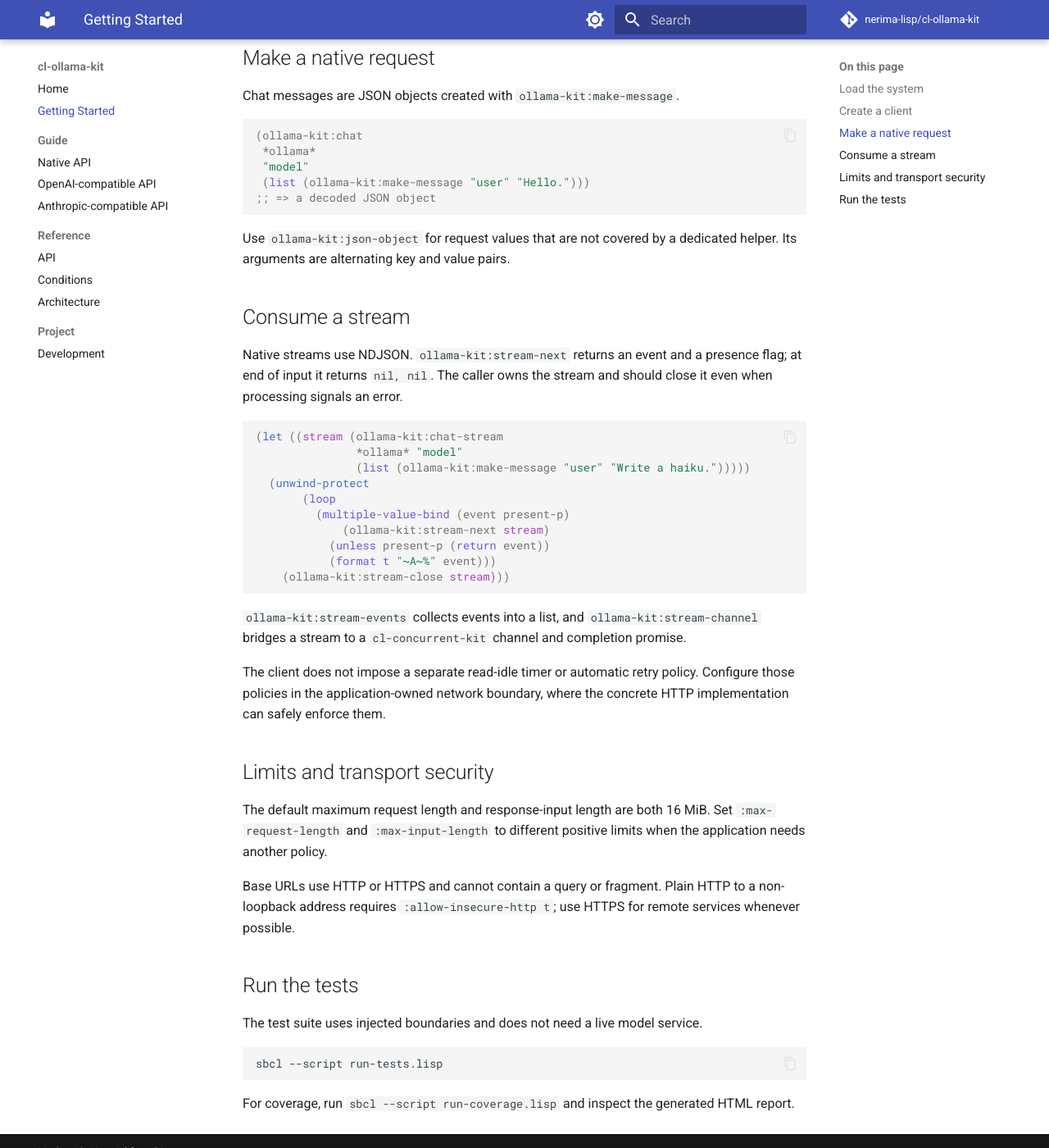
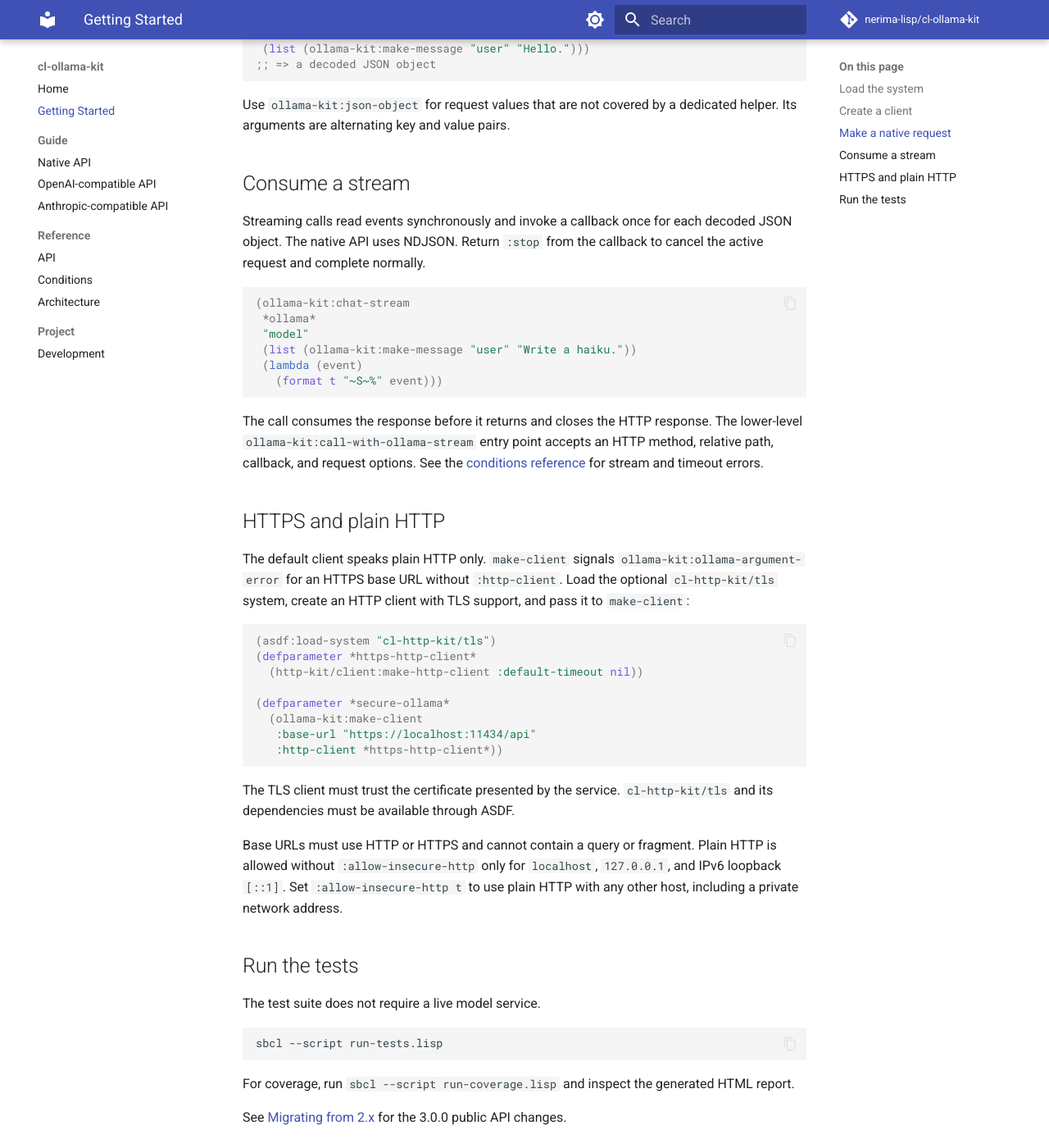
Before and after one commit to nerima-lisp/cl-ollama-kit, an MkDocs documentation site: the page built from docs/src/getting-started.md, in a window 1280 px wide and 1400 px high, scrolled down 1217 px. Shown: the whole window at 82% size. Built offline with MkDocs 1.6.1 and Material for MkDocs 9.7.7, drawn with Linux system fonts in a browser that asks for light colours; comment, search, counter and statistics services are not loaded; some of the changed text lies outside the part shown.

Commit message:
Document 3.0.0 client and streaming APIs

````diff
--- a/docs/src/getting-started.md
+++ b/docs/src/getting-started.md
@@ -1,17 +1,14 @@
 # Getting started
 
-This page takes a checkout from system loading to a first request. The examples
-use package-qualified exported symbols and assume that
-`application-network-boundary` is a boundary supplied by the application.
+Load the system through ASDF, create a client, and send requests to the local
+Ollama service. This guide uses exported, package-qualified symbols.
 
 ## Load the system
 
-Load `cl-ollama-kit` version 2.0.0 through ASDF. Its four runtime dependencies
-are declared by `cl-ollama-kit.asd`: `cl-boundary-kit`, `cl-codec-kit`,
-`cl-concurrent-kit`, and `cl-json-kit`.
-
-The test system additionally depends on `cl-weave` 1.3.0 for executable tests
-and coverage instrumentation; it is not part of the runtime dependency set.
+Load `cl-ollama-kit` through ASDF. Its runtime dependencies include
+`cl-http-kit/client`, `cl-http-message-kit`, `cl-sse-kit`, `cl-codec-kit`,
+`cl-concurrent-kit`, and `cl-json-kit`. TLS support is optional and is not a
+runtime dependency of `cl-ollama-kit`.
 
 ```lisp
 (asdf:load-system "cl-ollama-kit")
@@ -24,38 +21,34 @@ environment:
 nix develop
 ```
 
-The standalone test and coverage runners initialize a local ASDF source
-registry for this checkout and nearby `nerima-lisp` source checkouts when
-their `.asd` files are present. When loading the system from another REPL,
-make those systems discoverable through ASDF first; the Nix shell remains the
-source of truth for the pinned development environment.
+When loading the system from another REPL, make the checkout and its ASDF
+dependencies discoverable through ASDF first.
 
 ## Create a client
 
-`ollama-kit:make-client` requires a network boundary. The default native base
-URL is `http://localhost:11434/api`; pass `:base-url` when the service is
-located elsewhere.
+`ollama-kit:make-client` creates an HTTP client when `:http-client` is omitted.
+Its default base URL is `http://localhost:11434/api`.
 
 ```lisp
 (defparameter *ollama*
   (ollama-kit:make-client
-   :base-url "http://localhost:11434/api"
-   :network-boundary application-network-boundary))
+   :base-url "http://localhost:11434/api"))
 ```
 
-The client accepts `:headers`, `:timeout`, `:api-key`,
-`:max-input-length`, and `:max-request-length`. An API key is sent as a Bearer
-authorization value. Do not combine `:api-key` with an explicit Authorization
-header.
+Pass `:http-client` to use a caller-created `http-kit/client:http-client`.
+Client options also include `:headers`, `:api-key`, `:timeout`,
+`:response-timeout`, `:idle-timeout`, `:max-input-length`,
+`:max-request-length`, and `:allow-insecure-http`. The defaults for response
+and idle timeouts apply to streams. Stream endpoints accept per-call
+`:response-timeout` and `:idle-timeout` overrides.
 
-If a request omits `:timeout`, the client default is passed to the network
-boundary. An explicit `:timeout nil` disables that client default for the
-request. The boundary owns actual deadline enforcement and socket behavior;
-close a returned stream with `stream-close` when the application cancels it.
+The client sends an API key as a Bearer authorization value. Do not combine
+`:api-key` with an explicit Authorization header. The input and request size
+limits default to 16 MiB each.
 
 ## Make a native request
 
-Chat messages are JSON objects created with `ollama-kit:make-message`.
+Create chat messages with `ollama-kit:make-message`:
 
 ```lisp
 (ollama-kit:chat
@@ -70,44 +63,53 @@ dedicated helper. Its arguments are alternating key and value pairs.
 
 ## Consume a stream
 
-Native streams use NDJSON. `ollama-kit:stream-next` returns an event and a
-presence flag; at end of input it returns `nil, nil`. The caller owns the
-stream and should close it even when processing signals an error.
+Streaming calls read events synchronously and invoke a callback once for each
+decoded JSON object. The native API uses NDJSON. Return `:stop` from the
+callback to cancel the active request and complete normally.
 
 ```lisp
-(let ((stream (ollama-kit:chat-stream
-               *ollama* "model"
-               (list (ollama-kit:make-message "user" "Write a haiku.")))))
-  (unwind-protect
-       (loop
-         (multiple-value-bind (event present-p)
-             (ollama-kit:stream-next stream)
-           (unless present-p (return event))
-           (format t "~A~%" event)))
-    (ollama-kit:stream-close stream)))
+(ollama-kit:chat-stream
+ *ollama*
+ "model"
+ (list (ollama-kit:make-message "user" "Write a haiku."))
+ (lambda (event)
+   (format t "~S~%" event)))
 ```
 
-`ollama-kit:stream-events` collects events into a list, and
-`ollama-kit:stream-channel` bridges a stream to a `cl-concurrent-kit` channel
-and completion promise.
+The call consumes the response before it returns and closes the HTTP response.
+The lower-level `ollama-kit:call-with-ollama-stream` entry point accepts an
+HTTP method, relative path, callback, and request options. See the [conditions
+reference](reference/conditions.md) for stream and timeout errors.
 
-The client does not impose a separate read-idle timer or automatic retry
-policy. Configure those policies in the application-owned network boundary,
-where the concrete HTTP implementation can safely enforce them.
+## HTTPS and plain HTTP
 
-## Limits and transport security
+The default client speaks plain HTTP only. `make-client` signals
+`ollama-kit:ollama-argument-error` for an HTTPS base URL without `:http-client`.
+Load the optional `cl-http-kit/tls` system, create an HTTP client with TLS
+support, and pass it to `make-client`:
 
-The default maximum request length and response-input length are both 16 MiB.
-Set `:max-request-length` and `:max-input-length` to different positive
-limits when the application needs another policy.
+```lisp
+(asdf:load-system "cl-http-kit/tls")
+(defparameter *https-http-client*
+  (http-kit/client:make-http-client :default-timeout nil))
 
-Base URLs use HTTP or HTTPS and cannot contain a query or fragment. Plain HTTP
-to a non-loopback address requires `:allow-insecure-http t`; use HTTPS for
-remote services whenever possible.
+(defparameter *secure-ollama*
+  (ollama-kit:make-client
+   :base-url "https://localhost:11434/api"
+   :http-client *https-http-client*))
+```
+
+The TLS client must trust the certificate presented by the service.
+`cl-http-kit/tls` and its dependencies must be available through ASDF.
+
+Base URLs must use HTTP or HTTPS and cannot contain a query or fragment.
+Plain HTTP is allowed without `:allow-insecure-http` only for `localhost`,
+`127.0.0.1`, and IPv6 loopback `[::1]`. Set `:allow-insecure-http t` to use
+plain HTTP with any other host, including a private network address.
 
 ## Run the tests
 
-The test suite uses injected boundaries and does not need a live model service.
+The test suite does not require a live model service.
 
 ```sh
 sbcl --script run-tests.lisp
@@ -115,3 +117,6 @@ sbcl --script run-tests.lisp
 
 For coverage, run `sbcl --script run-coverage.lisp` and inspect the generated
 HTML report.
+
+See [Migrating from 2.x](project/migrating-from-2.x.md) for the 3.0.0 public API
+changes.
--- a/docs/src/guide/anthropic-compatible-api.md
+++ b/docs/src/guide/anthropic-compatible-api.md
@@ -6,16 +6,13 @@ is `http://localhost:11434/v1`.
 
 ## Messages requests
 
-The helper accepts a JSON object body. This keeps the compatibility surface
-open to model, messages, system prompts, tools, vision content, thinking, and
-new fields added by the server.
+The helper accepts a JSON object body. This allows fields for models, messages,
+system prompts, tools, and other values accepted by the service.
 
 ```lisp
 (defparameter *anthropic*
   (ollama-kit:make-anthropic-client
-   :api-key "local-development-key"
-   :headers '(("anthropic-version" . "2023-06-01"))
-   :network-boundary application-network-boundary))
+   :headers '(("anthropic-version" . "2023-06-01"))))
 
 (ollama-kit:anthropic-messages
  *anthropic*
@@ -27,43 +24,48 @@ new fields added by the server.
 ;; => a decoded JSON object
 ```
 
-`anthropic-messages` sends a `POST` request to `/messages`. The optional
-`:timeout` and `:headers` arguments apply to the individual request.
+`anthropic-messages` sends a `POST` request to `/messages`. The per-call
+`:timeout` and `:headers` arguments apply to an individual request.
+`make-anthropic-client` maps `:api-key` to an `X-API-KEY` header.
 
 ## Server-Sent Events
 
-Use `ollama-kit:anthropic-messages-stream` for the streaming form. It forces
-the request's `stream` field to true and decodes the response as
-`text/event-stream`.
+Use `ollama-kit:anthropic-messages-stream` for a streaming request. It forces
+the request's `stream` field to true and consumes the response synchronously.
+The event callback receives each decoded JSON object. Return `:stop` from the
+callback to cancel the active request and complete normally.
 
 ```lisp
-(let ((stream
-        (ollama-kit:anthropic-messages-stream
-         *anthropic*
-         (ollama-kit:json-object
-          "model" "model"
-          "max_tokens" 128
-          "messages"
-          (vector
-           (ollama-kit:make-message "user" "Stream a greeting."))))))
-  (unwind-protect
-       (ollama-kit:stream-events stream)
-    (ollama-kit:stream-close stream)))
+(ollama-kit:anthropic-messages-stream
+ *anthropic*
+ (ollama-kit:json-object
+  "model" "model"
+  "max_tokens" 128
+  "messages"
+  (vector
+   (ollama-kit:make-message "user" "Stream a greeting.")))
+ (lambda (event)
+   (format t "~S~%" event)))
 ```
 
-`ollama-kit:stream-next` returns each decoded SSE event and returns `nil, nil`
-at end of input or after `[DONE]`. The caller owns the returned stream;
-`stream-close` is idempotent and is the client-level cancellation operation.
+Anthropic-compatible streams use Server-Sent Events parsed by `cl-sse-kit`.
+An event must end with a blank line before EOF to be delivered. The HTTP
+response is closed before the streaming call returns. Stream calls accept
+per-call `:timeout`, `:response-timeout`, `:idle-timeout`, `:headers`, and
+`:cancel-token` options.
 
-## Authentication and boundaries
+## Authentication and transport
 
 Pass `:api-key` to `ollama-kit:make-anthropic-client` to add an `X-API-KEY`
 header. Supply `anthropic-version` or other compatibility headers through
-`:headers`. The network boundary remains application-owned, and the client
-does not select a socket or TLS implementation. Request limits, timeout
-behavior, plain-HTTP policy, and retry policy follow the same transport
-contract as the native and OpenAI-compatible clients.
+`:headers`.
 
-See the [API reference](../reference/api.md) for request and response
-ownership and the [conditions reference](../reference/conditions.md) for
-failures.
+The default client speaks plain HTTP. To use HTTPS, create a generic
+`ollama-kit:make-client` with an HTTPS `/v1` base URL and a TLS-enabled
+`:http-client` as described in [Getting started](../getting-started.md).
+The generic constructor sends `:api-key` as a Bearer value, so set
+`X-API-KEY` explicitly through `:headers` when using it for this API.
+Anthropic-compatible endpoint functions accept that client.
+
+See the [API reference](../reference/api.md) for request and response details
+and the [conditions reference](../reference/conditions.md) for failures.
--- a/docs/src/guide/native-api.md
+++ b/docs/src/guide/native-api.md
@@ -3,12 +3,8 @@
 The native helpers target Ollama's `/api` endpoints. A client created by
 `ollama-kit:make-client` defaults to `http://localhost:11434/api` and joins
 relative endpoint paths to that base URL.
-
-## Version 2 contract
-
-Version 2 intentionally removes the legacy native `legacy-embeddings` helper
-and `/api/embeddings` endpoint. Use `embed` for the current JSON-only
-`/api/embed` endpoint. The OpenAI-compatible embeddings helper is unchanged.
+The examples assume `*ollama*` is the client created in [Getting
+started](../getting-started.md).
 
 ## Generation, chat, and embeddings
 
@@ -18,16 +14,14 @@ The main request pairs are:
 - `ollama-kit:chat` and `ollama-kit:chat-stream` call `/chat`.
 - `ollama-kit:embed` calls `/embed`.
 
-Generation accepts prompt-oriented options such as `:suffix`, `:images`,
-`:format`, `:options`, `:system`, `:template`, `:context`, `:raw`, and
-`:think`, as well as `:keep-alive`, `:logprobs`, and `:top-logprobs`. The
-experimental image-generation controls `:width`, `:height`, and `:steps` are
-passed through when supplied.
+Generation accepts `:suffix`, `:images`, `:format`, `:options`, `:system`,
+`:template`, `:context`, `:raw`, `:think`, `:keep-alive`, `:logprobs`,
+`:top-logprobs`, and the experimental image controls `:width`, `:height`, and
+`:steps`. Chat accepts `:tools`, `:format`, `:options`, `:keep-alive`,
+`:think`, `:logprobs`, and `:top-logprobs`.
 
-Chat takes a list or vector of message values and also accepts `:tools`,
-`:format`, `:options`, `:keep-alive`, `:think`, `:logprobs`, and
-`:top-logprobs`. Create messages explicitly so optional fields remain distinct
-from an omitted value:
+Create messages explicitly so optional fields remain distinct from omitted
+fields:
 
 ```lisp
 (ollama-kit:chat
@@ -67,62 +60,63 @@ For structured generation, pass the schema-shaped JSON value through
 
 ## Model lifecycle
 
-The model helpers map directly to the native endpoints:
+The model helpers map to native endpoints:
 
 | Helper | Endpoint | Purpose |
 | --- | --- | --- |
-| `list-models` | `/tags` | List locally available models. |
-| `list-running-models` | `/ps` | List models currently loaded in memory. |
-| `show-model` | `/show` | Return model details. |
-| `create-model` | `/create` | Create a model. |
-| `copy-model` | `/copy` | Copy a model. |
-| `delete-model` | `/delete` | Delete a model. |
-| `pull-model` | `/pull` | Pull a model from a registry. |
-| `push-model` | `/push` | Push a model to a registry. |
-| `version` | `/version` | Return the server version. |
+| `ollama-kit:list-models` | `/tags` | List locally available models. |
+| `ollama-kit:list-running-models` | `/ps` | List models currently loaded in memory. |
+| `ollama-kit:show-model` | `/show` | Return model details. |
+| `ollama-kit:create-model` | `/create` | Create a model. |
+| `ollama-kit:copy-model` | `/copy` | Copy a model. |
+| `ollama-kit:delete-model` | `/delete` | Delete a model. |
+| `ollama-kit:pull-model` | `/pull` | Pull a model from a registry. |
+| `ollama-kit:push-model` | `/push` | Push a model to a registry. |
+| `ollama-kit:version` | `/version` | Return the server version. |
 
-The `create-model`, `pull-model`, and `push-model` families also have streaming
-variants for progress events. `create-model` exposes native options including
-`:from`, `:files`, `:adapters`, `:template`, `:license`, `:system`,
-`:parameters`, `:messages`, `:quantize`, `:renderer`, and `:parser`.
+`create-model`, `pull-model`, and `push-model` also have streaming variants.
+`create-model` accepts `:from`, `:files`, `:adapters`, `:template`, `:license`,
+`:system`, `:parameters`, `:messages`, `:quantize`, `:renderer`, and `:parser`.
 
 ## Blobs
 
 `ollama-kit:blob-exists-p` checks a digest with `HEAD /blobs/{digest}` and
-closes the response before returning. `ollama-kit:push-blob` uploads a string
-or octet vector to the same path with an octet-stream content type. Its
-successful response is returned to the caller, who must close it with
-`ollama-kit:close-http-response`.
+returns true when the server reports it exists. `ollama-kit:push-blob`
+uploads a string or octet vector with an octet-stream content type. It returns
+the successful HTTP response object.
 
 ## Web search and fetch
 
-Ollama Cloud provides `ollama-kit:web-search` for `POST /web_search` and
-`ollama-kit:web-fetch` for `POST /web_fetch`. Configure a native client with
-the Cloud base URL and an API key:
+`ollama-kit:web-search` sends a request to `/web_search` and
+`ollama-kit:web-fetch` sends a request to `/web_fetch`. Both return decoded
+JSON objects. `:max-results` is optional on `web-search` and must be between 1
+and 10. Pass `:api-key` when the service requires authentication.
+
+## Streaming
+
+Native streams use NDJSON. `generate-stream`, `chat-stream`,
+`create-model-stream`, `pull-model-stream`, and `push-model-stream` consume the
+response synchronously. Each callback receives a decoded JSON object. Return
+`:stop` from the callback to cancel the active request and complete normally.
+The final non-empty NDJSON line is delivered at EOF even if it has no trailing
+newline.
 
 ```lisp
-(defparameter *ollama-cloud*
-  (ollama-kit:make-client
-   :base-url "https://ollama.com/api"
-   :api-key ollama-api-key
-   :network-boundary application-network-boundary))
-
-(ollama-kit:web-search *ollama-cloud* "Common Lisp" :max-results 5)
-(ollama-kit:web-fetch *ollama-cloud* "https://example.com/docs")
+(ollama-kit:chat-stream
+ *ollama*
+ "model"
+ (list (ollama-kit:make-message "user" "Write a haiku."))
+ (lambda (event)
+   (format t "~S~%" event)))
 ```
 
-`:max-results` is optional and must be between 1 and 10. These operations
-return decoded JSON objects. See Ollama's [web search and fetch
-documentation](https://docs.ollama.com/capabilities/web-search) for Cloud
-availability and response fields.
+The callback runs in the thread consuming the HTTP response. The HTTP response
+is closed before the streaming call returns. Stream endpoint functions accept
+per-call `:response-timeout`, `:idle-timeout`, and `:cancel-token` options in
+addition to `:timeout` and `:headers`. See the [conditions
+reference](../reference/conditions.md) for timeout, cancellation, and protocol
+errors.
 
-## Stream ownership
-
-Native streams decode independent NDJSON events. Always close a stream from an
-`unwind-protect` or use `ollama-kit:stream-events`, which closes it on normal
-completion, when its optional limit is reached, and when consumption signals
-an error. A stream error includes the decoded event and its one-based input
-line; see the [conditions reference](../reference/conditions.md).
-
-For the lower-level transport entry points and response ownership rules, see
-the [API reference](../reference/api.md).
+`ollama-kit:call-with-ollama-stream` consumes an arbitrary native path using a
+caller-supplied method and event callback. See the [API
+reference](../reference/api.md) for its request options and response behavior.
````
Also changed, not shown: other parts of docs/src/guide/native-api.md (+4 -5 lines), docs/src/guide/openai-compatible-api.md (+45 -43 lines), README.md.
